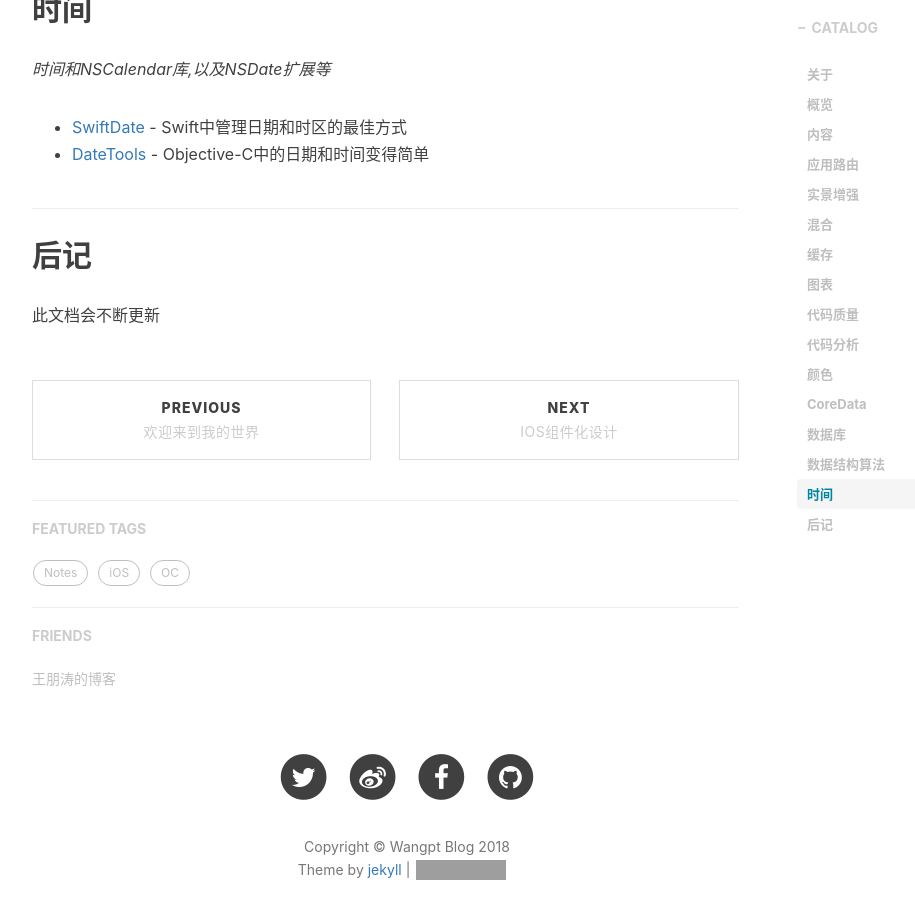
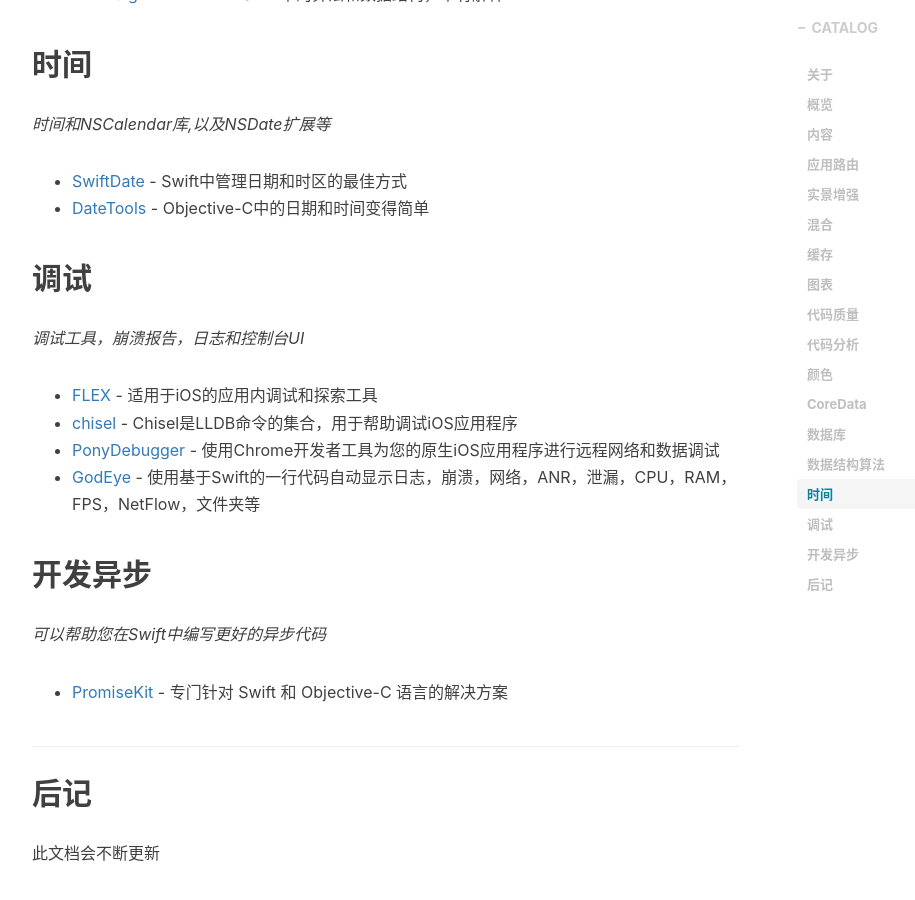
Before and after one commit to wangpt/wangpt.github.io, a Jekyll site: the page built from _posts/2018-08-29-vendor-github.markdown, in a window 1280 px wide and 900 px high, scrolled down 3930 px. Shown: the whole window, without its empty margins (233-1148 px from the left). Built offline with Jekyll 4.4.1, drawn with Linux system fonts in a browser that asks for light colours; nearby versions of some CDN libraries; comment, search, counter and statistics services are not loaded; grey boxes are pictures that could not be loaded.

Commit message:
Fix vendor

```diff
--- a/_posts/2018-08-29-vendor-github.markdown
+++ b/_posts/2018-08-29-vendor-github.markdown
@@ -34,6 +34,8 @@
 - [数据库](#数据库)
 - [数据结构算法](#数据结构算法)
 - [时间](#时间)
+- [调试](#调试)
+- [开发异步](#开发异步)
 ## 内容
 ### 应用路由
 *优雅的URL路由，导航框架，深层链接等*
@@ -123,6 +125,19 @@
 * [SwiftDate](https://github.com/malcommac/SwiftDate) - Swift中管理日期和时区的最佳方式
 *  [DateTools](https://github.com/MatthewYork/DateTools) - Objective-C中的日期和时间变得简单
 
+## 调试
+*调试工具，崩溃报告，日志和控制台UI*
+
+* [FLEX](https://github.com/Flipboard/FLEX) - 适用于iOS的应用内调试和探索工具
+* [chisel](https://github.com/facebook/chisel) - Chisel是LLDB命令的集合，用于帮助调试iOS应用程序
+* [PonyDebugger](https://github.com/square/PonyDebugger) - 使用Chrome开发者工具为您的原生iOS应用程序进行远程网络和数据调试
+* [GodEye](https://github.com/zixun/GodEye) - 使用基于Swift的一行代码自动显示日志，崩溃，网络，ANR，泄漏，CPU，RAM，FPS，NetFlow，文件夹等
+
+## 开发异步
+*可以帮助您在Swift中编写更好的异步代码*
+
+* [PromiseKit](https://github.com/mxcl/PromiseKit) - 专门针对 Swift 和 Objective-C 语言的解决方案
+
 ---
 ## 后记
 
```
